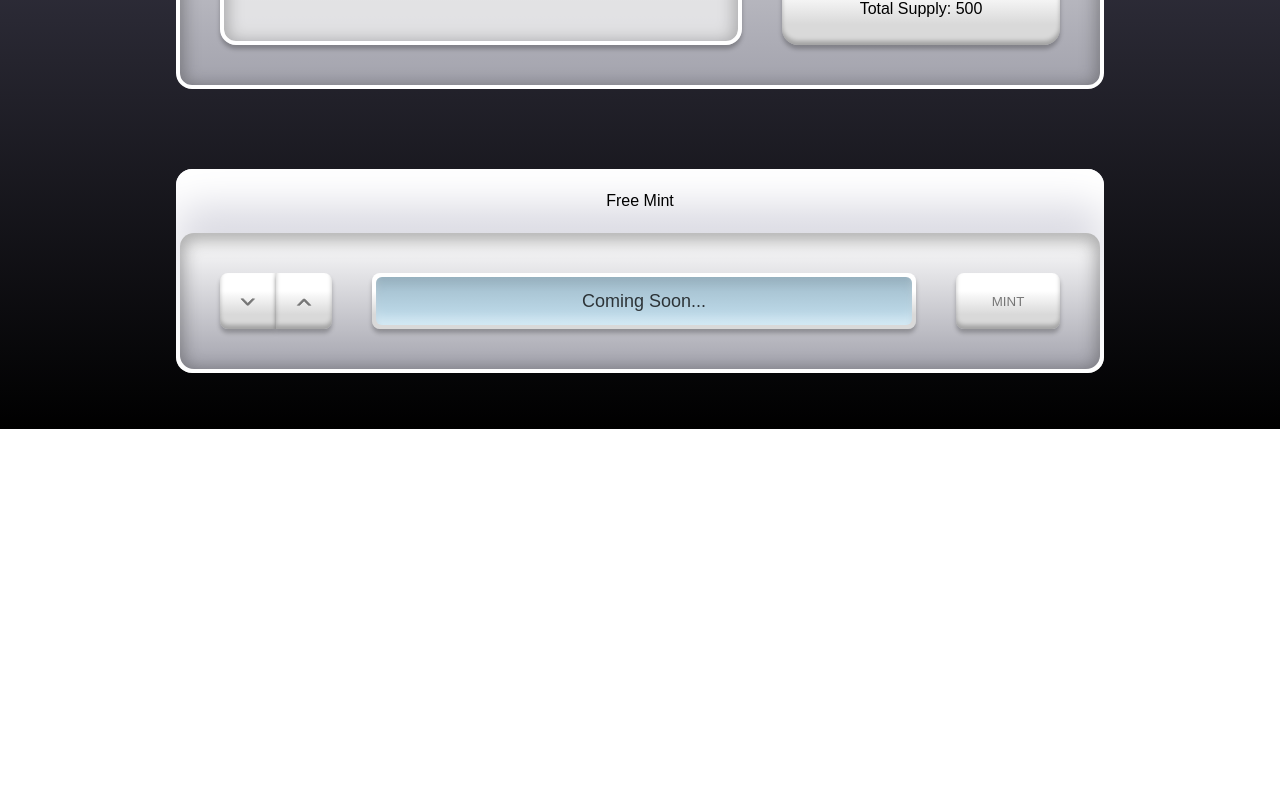
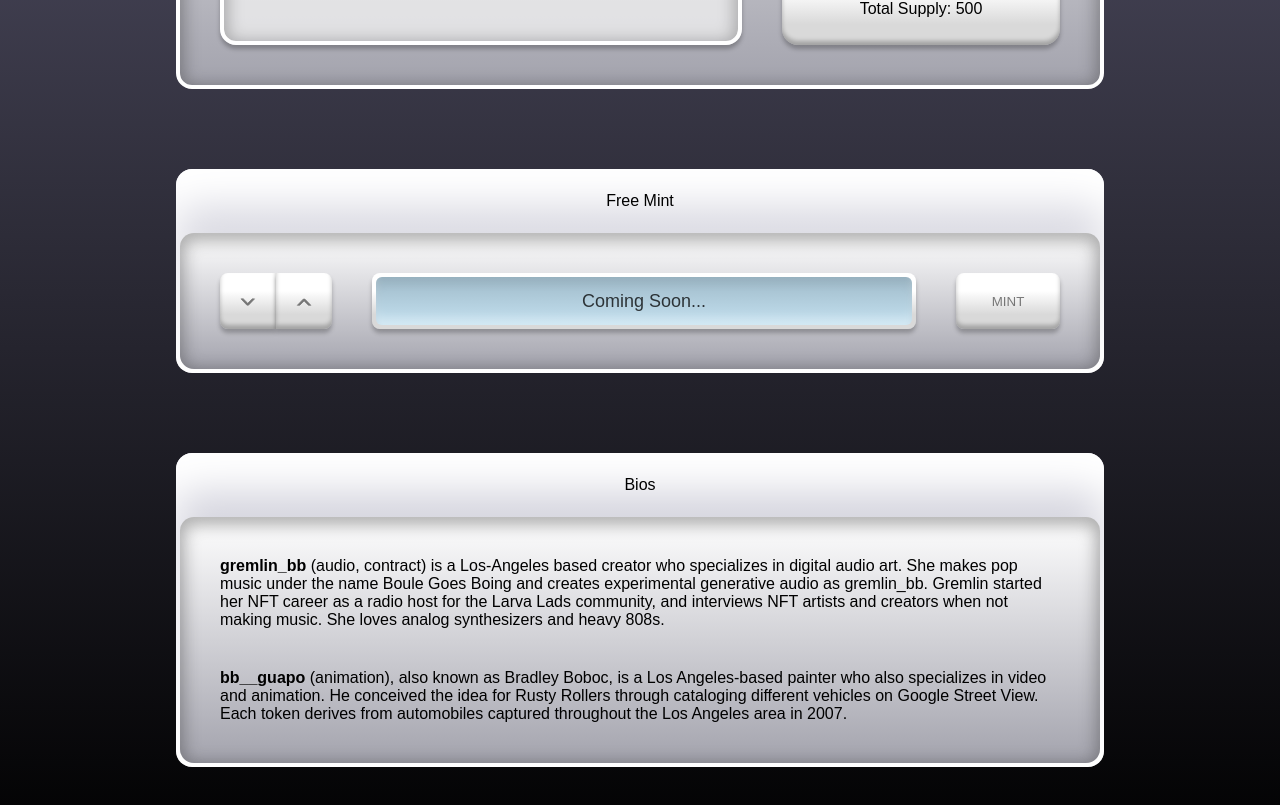
Before and after one commit to izzee/rusty-rollers, a Next.js app: page / in a window 1280 px wide. Shown: the part 660-1465 px from the top of the page. Before the commit the page ends 1089 px from the top, so only its background shows below. Built offline with nearby package versions, Linux system fonts and the light colour scheme; a web font is replaced by a local one; what @thirdweb-dev/react would draw is missing.

Commit message:
add bios section

```diff
--- /dev/null
+++ b/components/BioBlock.js
@@ -0,0 +1,19 @@
+import styles from '../styles/BioBlock.module.scss'
+
+const BioBlock = () => {
+
+  return (
+    <div className={styles.block}>
+      <div className={styles.blocktitle}>
+        Bios
+      </div>
+      <div className={styles.content}>
+        <p><b>gremlin_bb</b> (audio, contract) is a Los-Angeles based creator who specializes in digital audio art. She makes pop music under the name Boule Goes Boing and creates experimental generative audio as gremlin_bb. Gremlin started her NFT career as a radio host for the Larva Lads community, and interviews NFT artists and creators when not making music. She loves analog synthesizers and heavy 808s.</p>
+        <p><b>bb__guapo</b> (animation), also known as Bradley Boboc, is a Los Angeles-based painter who also specializes in video and animation. He conceived the idea for Rusty Rollers through cataloging different vehicles on Google Street View. Each token derives from automobiles captured throughout the Los Angeles area in 2007.</p>
+      </div>
+    </div>
+
+  );
+};
+
+export default BioBlock
--- a/components/InfoBlock.js
+++ b/components/InfoBlock.js
@@ -5,6 +5,7 @@ const InfoBlock = () => {
 
   return (
     <div className={styles.block}>
+
       <div className={styles.content}>
         <p>Rusty Rollers is a PFP collection of 500 cars perpetually rolling through the metaverse.</p>  <p>Each car has been animated by hand and comes with a personalized soundtrack, constructed generatively from manually-recorded stems.</p> <p>Created by gremlin_bb and bb__guapo, the collection delivers 1/1 quality at a PFP scale. <br/> Mint date September 2022.</p>
       </div>
--- a/pages/index.js
+++ b/pages/index.js
@@ -1,13 +1,9 @@
-import Head from 'next/head'
 import Image from 'next/image'
-
 import styles from '../styles/Home.module.scss'
 
 import InfoBlock from '../components/InfoBlock'
 import MintBlock from '../components/MintBlock'
-
-import WalletConnect from '../components/WalletConnect'
-
+import BioBlock from '../components/BioBlock'
 
 const App = () => {
   return (
@@ -17,6 +13,8 @@ const App = () => {
       </div>
       <InfoBlock />
       <MintBlock />
+      <BioBlock text=""/>
+
     </main>
   );
 }
--- /dev/null
+++ b/styles/BioBlock.module.scss
@@ -0,0 +1,52 @@
+.block {
+  border-radius: 16px;
+  margin: 16px auto;
+  gap: 16px;
+  background: linear-gradient( #cacad6, #FFFFFF);
+  box-shadow: inset 0px 40px 40px #FFFFFF;
+  position: relative;
+  padding-bottom: 2px;
+
+  p {
+    font-family: eurostile-extended, sans-serif;
+  }
+
+  @include bp(sm) {
+    max-width: 100%;
+    margin: 40px auto;
+    gap: 24px;
+    flex-direction: row;
+    align-items: stretch;
+    padding-bottom: 4px;
+
+  }
+  @include bp(md) {
+    gap: 40px;
+    margin: 80px auto;
+  }
+}
+.content {
+  border-radius: 14px;
+  margin: 0 2px;
+  display: flex;
+  flex-wrap: wrap;
+  gap: 16px;
+  flex: 1;
+  padding: 16px;
+  background: linear-gradient(#ffffff, #A3A3AD);
+  box-shadow: inset 0px 4px 16px 4px #2e2e2e60;
+
+  @include bp(sm) {
+    gap: 40px;
+    padding: 40px;
+    margin: 0 4px;
+  }
+}
+
+.blocktitle {
+  border-radius: 16px 16px 0px 0px;
+  width: 100%;
+  line-height: 64px;
+  height: 64px;
+  text-align: center;
+}
--- a/styles/Home.module.scss
+++ b/styles/Home.module.scss
@@ -1,5 +1,4 @@
 .main {
-  // max-width: 360px;
   padding: 16px;
   margin: auto;
   @include bp(sm) {
--- a/styles/MintBlock.module.scss
+++ b/styles/MintBlock.module.scss
@@ -51,7 +51,6 @@
     gap: 40px;
     padding: 40px;
     margin: 0 4px;
-
   }
 }
 
```
